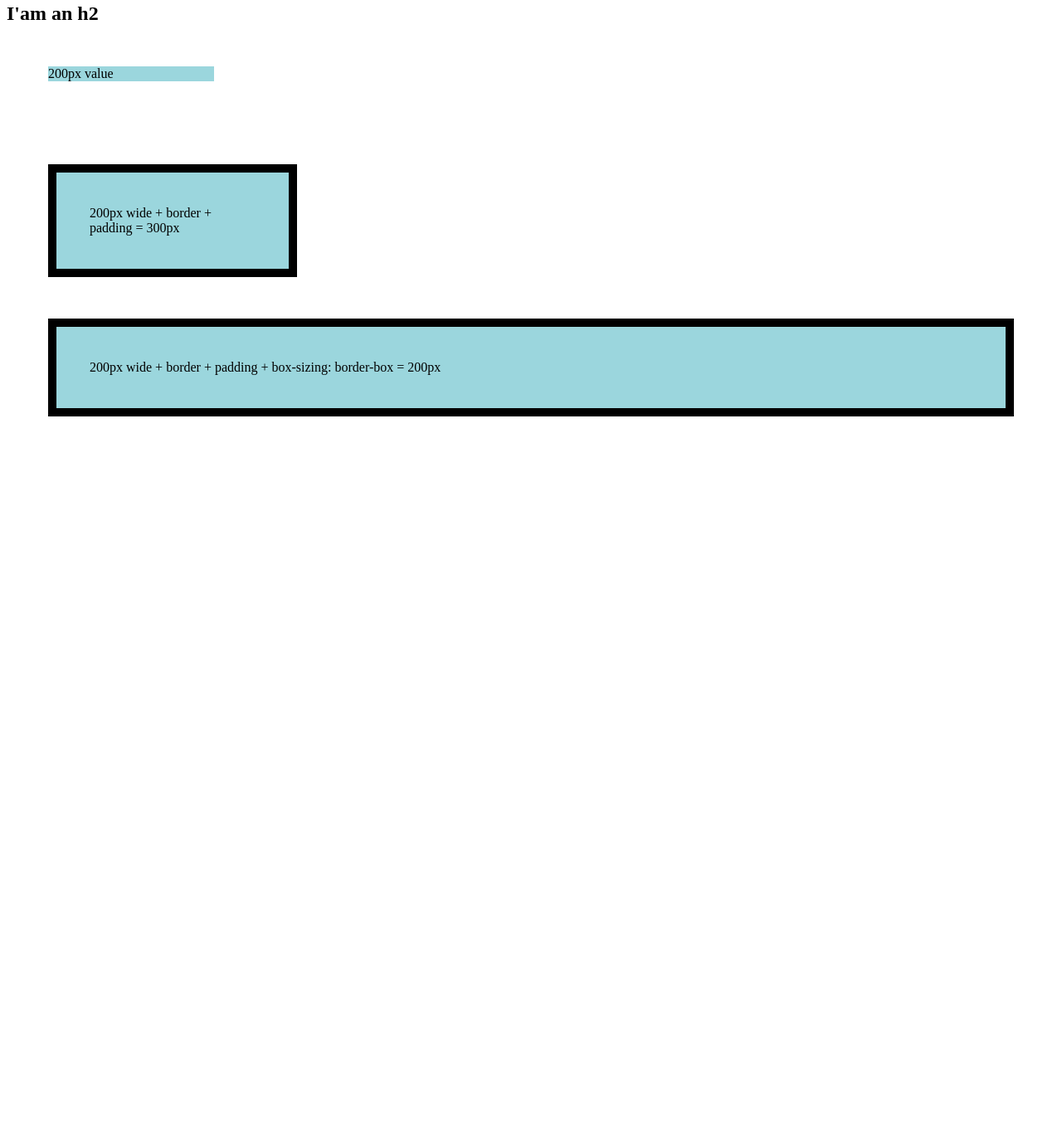
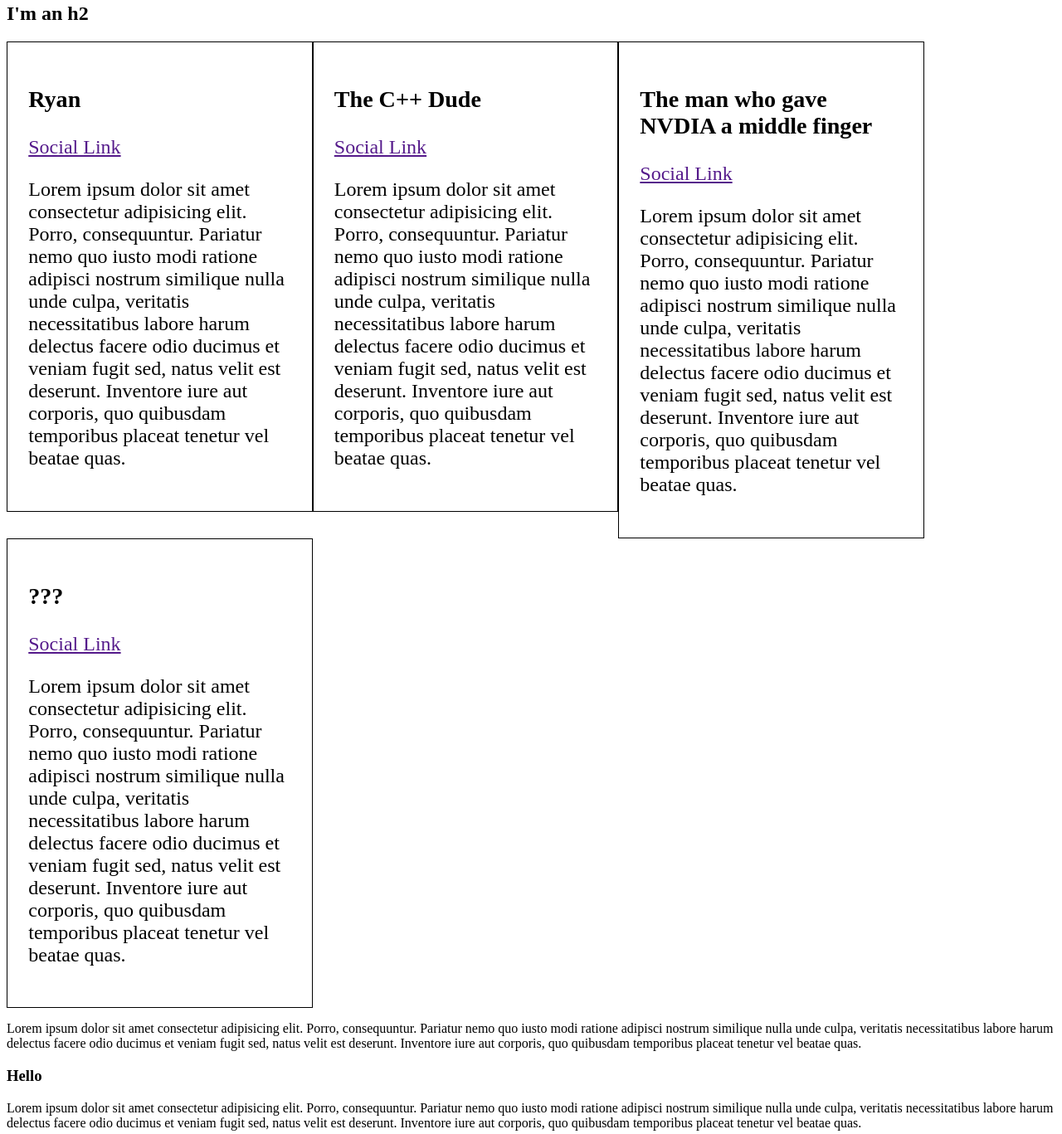
Before and after one commit to Reffin/Intermediate-CSS, a plain HTML site: page index.html in a window 1280 px wide. Shown: the part 17-1384 px from the top of the page at 83% size. Before the commit the page ends 800 px from the top, so only its background shows below. Drawn offline with Linux system fonts and the light colour scheme.

Commit message:
Modified index and css

```diff
--- a/css/style.css
+++ b/css/style.css
@@ -1,15 +1,20 @@
-.test-box {
-    background: #9bd6dd;
-    margin: 50px;
-    width: 200px;
+.bio-box {
+    border: 1px solid black;
+    float: left;
+    font-size: 1 rem;
+    padding: 2%;
+    width: 25%;
 }
 
-.test-box-nosizing {
-    border: 10px solid #000;
-    padding: 40px;
+.bio-wrapper {
+    font-size: 24px;
 }
 
-.test-box-sizing {
-    box-sizing: border-box;
-    width: auto;
+.bio-wrapper:after {
+    visibility: hidden;
+    display: block;
+    font-size: 0;
+    content: " ";
+    clear: both;
+    height: 0;
 }
--- a/index.html
+++ b/index.html
@@ -1,27 +1,76 @@
 <!DOCTYPE html>
+<html lang="en">
 
-<html lang="en">
 <head>
-<meta charset="UTF-8" />
-<meta http-equiv="X-UA-Compatible" content="IE=edge" />
-<meta name="viewport" content="width=device-width, initial-scale=1.0" />
-<link rel="stylesheet" href="css/style.css"/>
-<title>Intermediate CSS</title>
+   <meta charset="UTF-8">
+   <meta http-equiv="X-UA-Compatible" content="IE=edge">
+   <meta name="viewport" content="width=device-width, initial-scale=1.0">
+   <link rel="stylesheet" href="css/style.css" />
+   <title> Intermediate CSS</title>
 
 
 </head>
 
 <body>
-<h2>I'am an h2</h2>
 
-<div class="test-box">200px value</div>
+   <h2>I'm an h2</h2>
 
-<div style="margin-top: 100px" class="test-box test-box-nosizing">
-200px wide + border + padding = 300px
-</div>
+   <div class="bio-wrapper">
+      <div class="bio-box">
 
-<div class="test-box test-box-nosizing test-box-sizing">
-200px wide + border + padding + box-sizing: border-box = 200px
-</div>
+         <h3> Ryan </h3>
+         <a href="">Social Link</a>
+
+         <p> Lorem ipsum dolor sit amet consectetur adipisicing elit. Porro, consequuntur. Pariatur nemo quo iusto modi
+            ratione adipisci nostrum similique nulla unde culpa, veritatis necessitatibus labore harum delectus facere
+            odio ducimus et veniam fugit sed, natus velit est deserunt. Inventore iure aut corporis, quo quibusdam
+            temporibus placeat tenetur vel beatae quas.
+         </p>
+      </div>
+
+      <div class="bio-box">
+         <h3>The C++ Dude</h3>
+         <a href="">Social Link</a>
+         <p> Lorem ipsum dolor sit amet consectetur adipisicing elit. Porro, consequuntur. Pariatur nemo quo iusto modi
+            ratione adipisci nostrum similique nulla unde culpa, veritatis necessitatibus labore harum delectus facere
+            odio ducimus et veniam fugit sed, natus velit est deserunt. Inventore iure aut corporis, quo quibusdam
+            temporibus placeat tenetur vel beatae quas.
+         </p>
+      </div>
+      <div class="bio-box">
+         <h3>The man who gave NVDIA a middle finger</h3>
+         <a href="">Social Link</a>
+         <p> Lorem ipsum dolor sit amet consectetur adipisicing elit. Porro, consequuntur. Pariatur nemo quo iusto modi
+            ratione adipisci nostrum similique nulla unde culpa, veritatis necessitatibus labore harum delectus facere
+            odio ducimus et veniam fugit sed, natus velit est deserunt. Inventore iure aut corporis, quo quibusdam
+            temporibus placeat tenetur vel beatae quas.
+         </p>
+      </div>
+      <div class="bio-box">
+
+         <h3>???</h3>
+         <a href="">Social Link</a>
+         <p> Lorem ipsum dolor sit amet consectetur adipisicing elit. Porro, consequuntur. Pariatur nemo quo iusto modi
+            ratione adipisci nostrum similique nulla unde culpa, veritatis necessitatibus labore harum delectus facere
+            odio ducimus et veniam fugit sed, natus velit est deserunt. Inventore iure aut corporis, quo quibusdam
+            temporibus placeat tenetur vel beatae quas.
+         </p>
+
+      </div>
+   </div>
+   <p> Lorem ipsum dolor sit amet consectetur adipisicing elit. Porro, consequuntur. Pariatur nemo quo iusto modi
+      ratione adipisci nostrum similique nulla unde culpa, veritatis necessitatibus labore harum delectus facere
+      odio ducimus et veniam fugit sed, natus velit est deserunt. Inventore iure aut corporis, quo quibusdam
+      temporibus placeat tenetur vel beatae quas.
+   </p>
+   <h3>Hello</h3>
+   <p> Lorem ipsum dolor sit amet consectetur adipisicing elit. Porro, consequuntur. Pariatur nemo quo iusto modi
+      ratione adipisci nostrum similique nulla unde culpa, veritatis necessitatibus labore harum delectus facere
+      odio ducimus et veniam fugit sed, natus velit est deserunt. Inventore iure aut corporis, quo quibusdam
+      temporibus placeat tenetur vel beatae quas.
+   </p>
+
+
 </body>
+
 </html>
```
